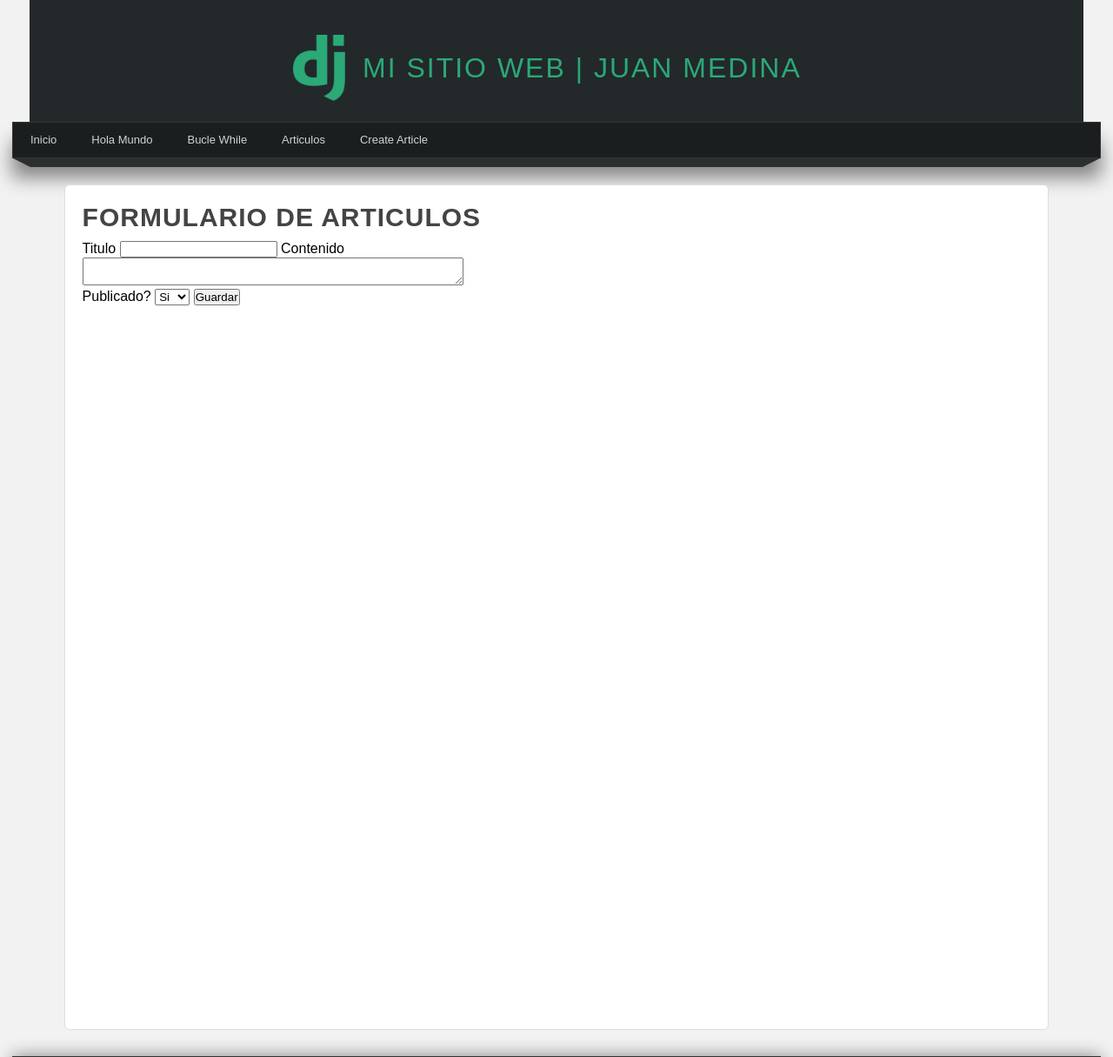
After one commit to jcmedinanix/Python-course, a Django app: page /create_article/ in a window 1280 px wide. The commit adds this page. Shown: the top 1215 px of the page at 87% size. Run offline with Django 4.2, Linux system fonts and the light colour scheme.

Commit message:
actualizacion21-10

```diff
--- a/AprendiendoDjango/AprendiendoDjango/settings.py
+++ b/AprendiendoDjango/AprendiendoDjango/settings.py
@@ -114,7 +114,7 @@ AUTH_PASSWORD_VALIDATORS = [
 # Internationalization
 # https://docs.djangoproject.com/en/4.1/topics/i18n/
 
-LANGUAGE_CODE = 'en-us'
+LANGUAGE_CODE = 'es-es'
 
 TIME_ZONE = 'UTC'
 
--- a/AprendiendoDjango/AprendiendoDjango/urls.py
+++ b/AprendiendoDjango/AprendiendoDjango/urls.py
@@ -30,5 +30,10 @@ urlpatterns = [
     path('contacto/<str:nombre>/',miapp.views.contacto,name='contacto'),
     path('contacto/<str:nombre>/<str:apellidos>',miapp.views.contacto,name='contacto'),
     path('crear-articulo/<str:title>/<str:content>/<str:public>',miapp.views.crear_articulo,name='crear_articulo'),
-    path('articulo/',miapp.views.articulo,name='articulo')
+    path('articulo/',miapp.views.articulo,name='articulo'),
+    path('editar-articulo/<int:id>',miapp.views.editar_articulo,name='editar-articulo'),
+    path('articulos/',miapp.views.articulos,name='articulos'),
+    path('borrar-articulo/<int:id>',miapp.views.borrararticulo,name='borrar-articulo'),
+    path('save-article/',miapp.views.save_article,name='save-article'),
+    path('create_article/',miapp.views.create_article,name='create-article'),
 ]
--- a/AprendiendoDjango/miapp/static/css/styles.css
+++ b/AprendiendoDjango/miapp/static/css/styles.css
@@ -131,6 +131,15 @@ nav ul li a:hover{
     border-radius: 6px;
 }
 
+.box form{
+    width: 40%;
+}
+
+.box form textarea{
+    width: 100%;
+}
+
+
 .title{
     color: #444;
     letter-spacing: 1px;
--- /dev/null
+++ b/AprendiendoDjango/miapp/templates/create_article.html
@@ -0,0 +1,23 @@
+{% extends 'template.html' %}
+{% block titulo %}
+Formulario de Articulos
+{% endblock %}
+{% block content %}
+
+<h1 class="title">FORMULARIO DE ARTICULOS</h1>
+<form action="{% url 'save-article' %}" method="get">
+    <label for="title">Titulo </label>
+    <input type="text" name="title" >
+
+    <label for="content">Contenido </label>
+    <textarea name="title"></textarea>
+
+    <label for="public">Publicado? </label>
+    <select name="public">
+          <option value="1">Si</option>
+          <option value="0">No</option>
+    </select>
+    <input type="submit" value="Guardar" />
+</form>
+
+{% endblock %}
--- a/AprendiendoDjango/miapp/templates/template.html
+++ b/AprendiendoDjango/miapp/templates/template.html
@@ -28,6 +28,8 @@
             <li><a href="{% url 'pagina-principal' %}">Inicio</a></li>
             <li><a href="{% url 'hola-mundo' %}">Hola Mundo</a></li>
             <li><a href="{% url 'bucle-while' %}">Bucle While</a></li>
+            <li><a href="{% url 'articulos' %}">Articulos</a></li>
+            <li><a href="{% url 'create-article' %}">Create Article</a></li>
         </ul>
     </nav>
 
--- a/AprendiendoDjango/miapp/views.py
+++ b/AprendiendoDjango/miapp/views.py
@@ -2,6 +2,7 @@ import http
 from turtle import title
 from django.shortcuts import render, HttpResponse,redirect
 from miapp.models import Article, Category
+from django.db.models import Q
 #Menu
 template = """
 
@@ -51,5 +52,56 @@ def crear_articulo(request,title,content,public):
 
 def articulo(request):
     #articulo= Article.objects.get(pk=3)
-    articulo= Article.objects.get(title="Segundo Articulo")
-    return HttpResponse(f"Articulo: {articulo.title}")
+    try:
+        articulo= Article.objects.get(title="Tercer Articulo",public=True)
+        response=f"Articulo: {articulo.title}"
+    except:
+        response="<h1>Articulo no encontrado</h1>"
+
+    return HttpResponse(response)
+
+def editar_articulo(request,id):
+    articulo = Article.objects.get(pk=id)
+
+    articulo.title = "Batman"
+    articulo.content = "Pelicula del 2017"
+    articulo.public = True
+
+    articulo.save()
+
+    return HttpResponse(f"Articulo Actualizado: {articulo.title} - {articulo.content}")
+
+def articulos(request):
+
+    articulos  = Article.objects.filter(title__contains="Articulo")
+    articulos  = Article.objects.filter(title__exact="articulo",id__lte=2)
+    articulos = Article.objects.all() #[2:3]
+    articulos  = Article.objects.filter(id__gt=4)
+    articulos  = Article.objects.filter(id__lt=4)
+    articulos  = Article.objects.filter(id__gte=4)
+    articulos = Article.objects.all()
+    articulos = Article.objects.raw("select * from miapp_article where id=2")
+    articulos = Article.objects.filter(
+        Q(title__contains="2") | Q(title__contains="1")
+    )
+    return render(request,'articulos.html',{
+        'articulos' : articulos
+    })
+
+def borrararticulo(request,id):
+    articulo = Article.objects.get(pk=id)
+    articulo.delete()
+    return redirect('articulos')
+
+def save_article(request):
+    articulo= Article(
+        title=title,
+        content=content,
+        public=public
+    )
+    articulo.save()
+    return HttpResponse(f"Articulo Creado: {articulo.title} - {articulo.content}")
+
+def create_article(request):
+
+    return render(request,'create_article.html')
```
Also changed, not shown: AprendiendoDjango/miapp/templates/articulos.html (added, +21 -0 lines).
